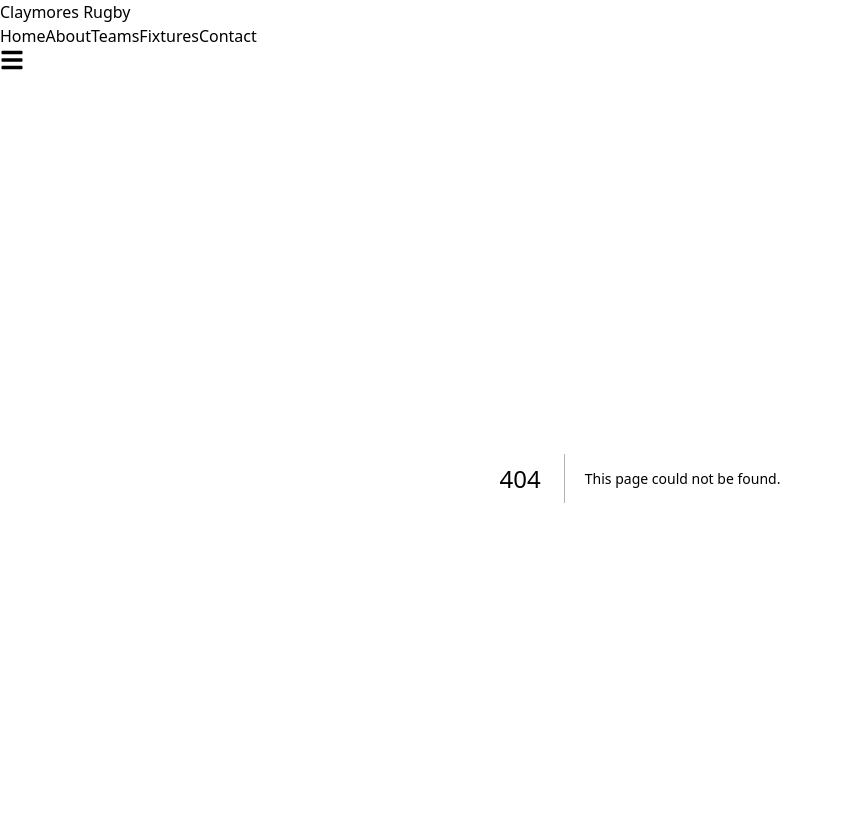
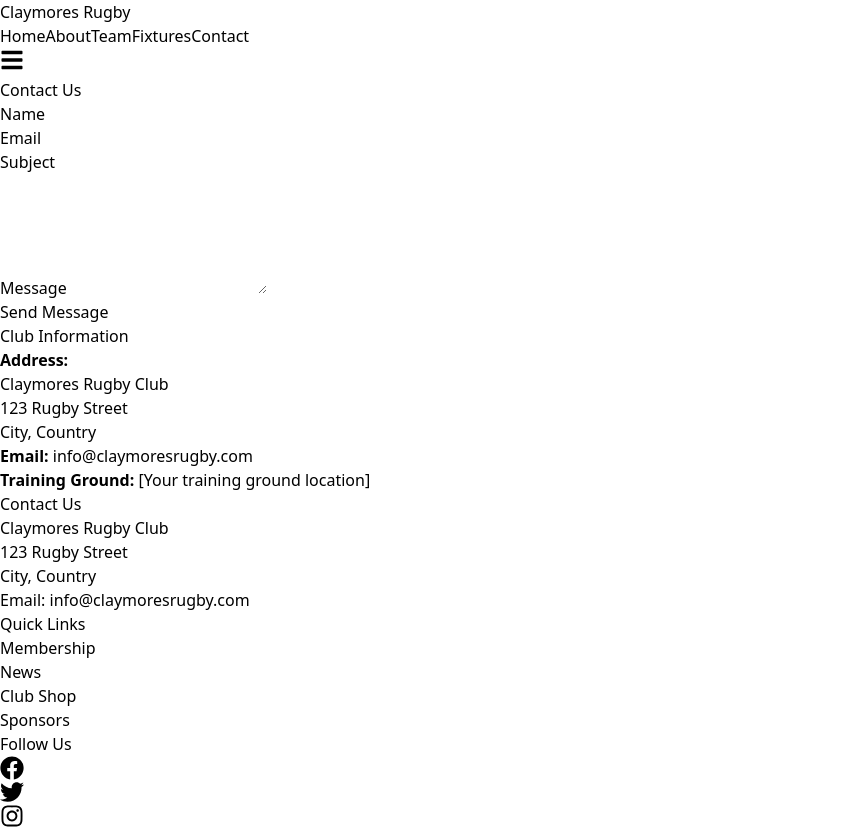
Before and after one commit to CarlosLavayenJr/Claymore-Website, a Next.js app: page /contact in a window 1280 px wide. Before the commit this address had no page. Shown: the top 829 px of the page, without its empty margins (0-843 px from the left). Built offline with nearby package versions, Linux system fonts and the light colour scheme.

Commit message:
basic setup

```diff
--- /dev/null
+++ b/app/contact/page.js
@@ -0,0 +1,104 @@
+'use client';
+import { useState } from 'react';
+
+export default function Contact() {
+    const [formData, setFormData] = useState({
+        name: '',
+        email: '',
+        subject: '',
+        message: ''
+    });
+
+    const handleSubmit = (e) => {
+        e.preventDefault();
+        // Add your form submission logic here
+        console.log('Form data:', formData);
+    };
+
+    const handleChange = (e) => {
+        const { name, value } = e.target;
+        setFormData(prevState => ({
+            ...prevState,
+            [name]: value
+        }));
+    };
+
+    return (
+        <div className="container mx-auto px-4 py-8">
+            <h1 className="text-4xl font-bold mb-6">Contact Us</h1>
+            <div className="grid md:grid-cols-2 gap-8">
+                <div>
+                    <form onSubmit={handleSubmit} className="space-y-4">
+                        <div>
+                            <label htmlFor="name" className="block mb-2">Name</label>
+                            <input
+                                type="text"
+                                id="name"
+                                name="name"
+                                value={formData.name}
+                                onChange={handleChange}
+                                className="w-full p-2 border border-gray-300 rounded"
+                                required
+                            />
+                        </div>
+                        <div>
+                            <label htmlFor="email" className="block mb-2">Email</label>
+                            <input
+                                type="email"
+                                id="email"
+                                name="email"
+                                value={formData.email}
+                                onChange={handleChange}
+                                className="w-full p-2 border border-gray-300 rounded"
+                                required
+                            />
+                        </div>
+                        <div>
+                            <label htmlFor="subject" className="block mb-2">Subject</label>
+                            <input
+                                type="text"
+                                id="subject"
+                                name="subject"
+                                value={formData.subject}
+                                onChange={handleChange}
+                                className="w-full p-2 border border-gray-300 rounded"
+                                required
+                            />
+                        </div>
+                        <div>
+                            <label htmlFor="message" className="block mb-2">Message</label>
+                            <textarea
+                                id="message"
+                                name="message"
+                                value={formData.message}
+                                onChange={handleChange}
+                                rows="5"
+                                className="w-full p-2 border border-gray-300 rounded"
+                                required
+                            ></textarea>
+                        </div>
+                        <button
+                            type="submit"
+                            className="bg-gray-800 text-white px-6 py-2 rounded hover:bg-gray-700"
+                        >
+                            Send Message
+                        </button>
+                    </form>
+                </div>
+                <div>
+                    <div className="bg-gray-100 p-6 rounded-lg">
+                        <h2 className="text-2xl font-semibold mb-4">Club Information</h2>
+                        <div className="space-y-3">
+                            <p><strong>Address:</strong><br />
+                                Claymores Rugby Club<br />
+                                123 Rugby Street<br />
+                                City, Country</p>
+                            <p><strong>Email:</strong> info@claymoresrugby.com</p>
+                            <p><strong>Training Ground:</strong> [Your training ground location]</p>
+                        </div>
+                    </div>
+                </div>
+            </div>
+        </div>
+    );
+}
--- a/components/Navbar.js
+++ b/components/Navbar.js
@@ -31,8 +31,8 @@ const Navbar = () => {
               <Link href="/about" className="hover:bg-gray-700 px-3 py-2 rounded-md">
                 About
               </Link>
-              <Link href="/teams" className="hover:bg-gray-700 px-3 py-2 rounded-md">
-                Teams
+              <Link href="/team" className="hover:bg-gray-700 px-3 py-2 rounded-md">
+                Team
               </Link>
               <Link href="/fixtures" className="hover:bg-gray-700 px-3 py-2 rounded-md">
                 Fixtures
@@ -65,8 +65,8 @@ const Navbar = () => {
             <Link href="/about" className="block hover:bg-gray-700 px-3 py-2 rounded-md">
               About
             </Link>
-            <Link href="/teams" className="block hover:bg-gray-700 px-3 py-2 rounded-md">
-              Teams
+            <Link href="/team" className="block hover:bg-gray-700 px-3 py-2 rounded-md">
+              Team
             </Link>
             <Link href="/fixtures" className="block hover:bg-gray-700 px-3 py-2 rounded-md">
               Fixtures
```
Also changed, not shown: app/about/page.js (added, +28 -0 lines), app/fixtures/page.js (added, +45 -0 lines), app/team/page.js (added, +32 -0 lines).
